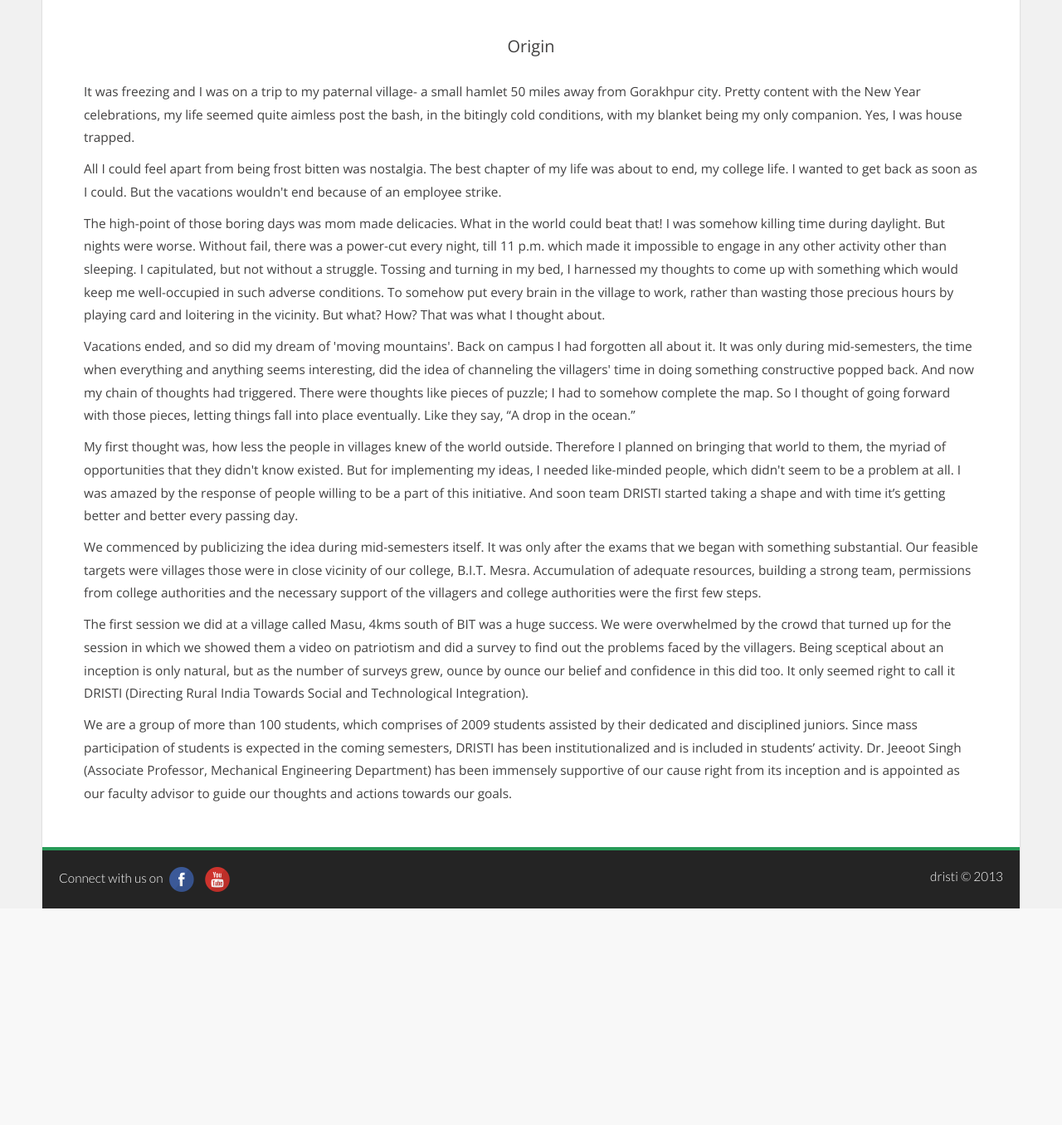
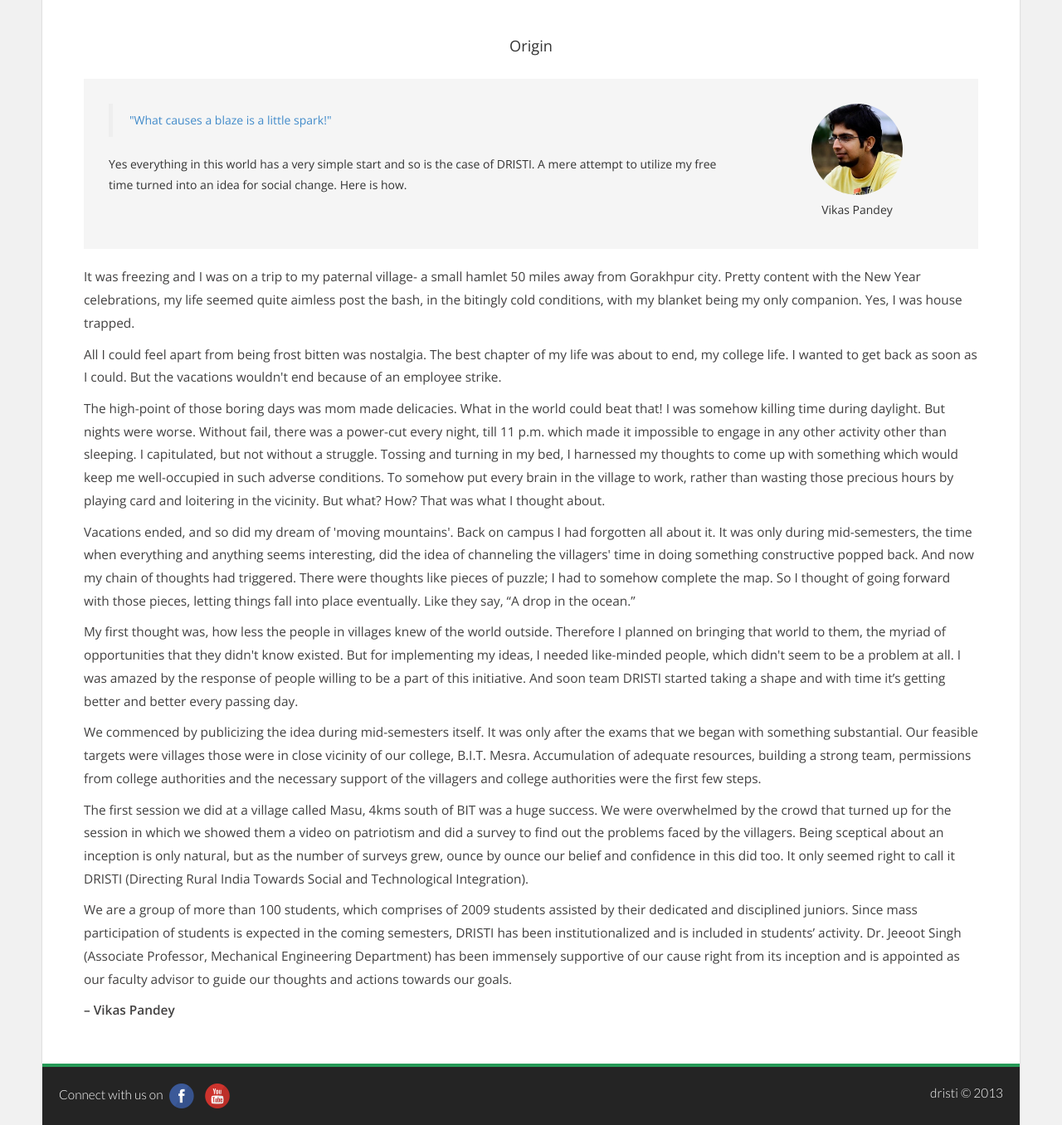
Before and after one commit to vivekagr/dristi, a PHP site: page /origin.php in a window 1280 px wide. Shown: the part 164-1520 px from the top of the page at 83% size. Before the commit the page ends 1259 px from the top, so only its background shows below. Run offline with PHP 8.4, Linux system fonts and the light colour scheme; some web fonts are replaced.

Commit message:
Add Vikas's name and quote on origin page.

```diff
--- a/css/style.css
+++ b/css/style.css
@@ -363,3 +363,10 @@ h2.heading-text {
 
 .volunteer-form {
   margin-top: 30px; }
+
+.origin-intro {
+  margin-bottom: 20px; }
+  .origin-intro blockquote {
+    text-align: left; }
+  .origin-intro .about-team-member {
+    margin-bottom: 0; }
--- a/css/style.scss
+++ b/css/style.scss
@@ -475,3 +475,16 @@ h2.heading-text {
 .volunteer-form {
   margin-top: 30px;
 }
+
+
+//// Origin
+
+.origin-intro {
+  blockquote {
+    text-align: left;
+  }
+  margin-bottom: 20px;
+  .about-team-member {
+    margin-bottom: 0;
+  }
+}
--- a/origin.php
+++ b/origin.php
@@ -4,9 +4,23 @@
 
 <?php startblock('main') ?>
 <div class="hero-container objective-container">
+    <h1 class="heading-text">Origin</h1>
+    <div class="padded-container grey-container origin-intro">
+        <div class="row">
+            <div class="col-sm-9">
+                <blockquote class="text-primary">
+                    "What causes a blaze is a little spark!"
+                </blockquote>
+                <p>Yes everything in this world has a very simple start and so is the case of DRISTI. A mere attempt to utilize my free time turned into an idea for social change. Here is how.</p>
+            </div>
+            <div class="col-sm-3 about-team-member">
+                <img class="img-circle img-responsive" src="/img/volunteer/vikas.jpg">
+                <h3>Vikas Pandey</h3>
+            </div>
+        </div>
+    </div>
     <div class="row">
         <div class="col-lg-12 full-width-block">
-            <h1 class="heading-text">Origin</h1>
             <p>It was freezing and I was on a trip to my paternal village- a small hamlet 50 miles away from Gorakhpur city. Pretty content with the New Year celebrations, my life seemed quite aimless post the bash, in the bitingly cold conditions, with my blanket being my only companion. Yes, I was house trapped.</p>
             <p>All I could feel apart from being frost bitten was nostalgia. The best chapter of my life was about to end, my college life. I wanted to get back as soon as I could. But the vacations wouldn't end because of an employee strike.</p>
 
@@ -21,6 +35,8 @@
             <p>The first session we did at a village called Masu, 4kms south of BIT was a huge success. We were overwhelmed by the crowd that turned up for the session in which we showed them a video on patriotism and did a survey to find out the problems faced by the villagers. Being sceptical about an inception is only natural, but as the number of surveys grew, ounce by ounce our belief and confidence in this did too.  It only seemed right to call it DRISTI (Directing Rural India Towards Social and Technological Integration).</p>
 
             <p>We are a group of more than 100 students, which comprises of 2009 students assisted by their dedicated and disciplined juniors. Since mass participation of students is expected in the coming semesters, DRISTI has been institutionalized and is included in students’ activity. Dr. Jeeoot Singh (Associate Professor, Mechanical Engineering Department) has been immensely supportive of our cause right from its inception and is appointed as our faculty advisor to guide our thoughts and actions towards our goals.</p>
+
+            <p><strong>– Vikas Pandey</strong></p>
         </div>
     </div>
 </div>
```
Also changed, not shown: img/volunteer/vikas.jpg (added).
